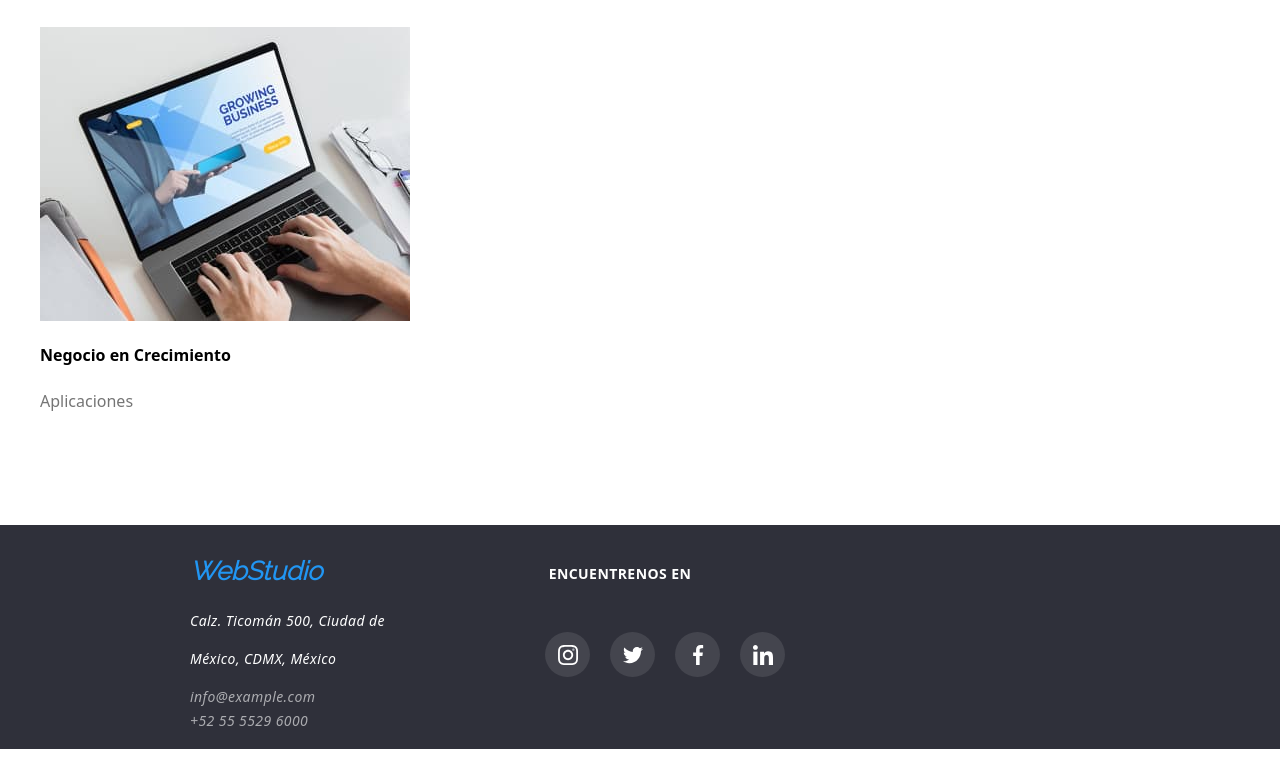
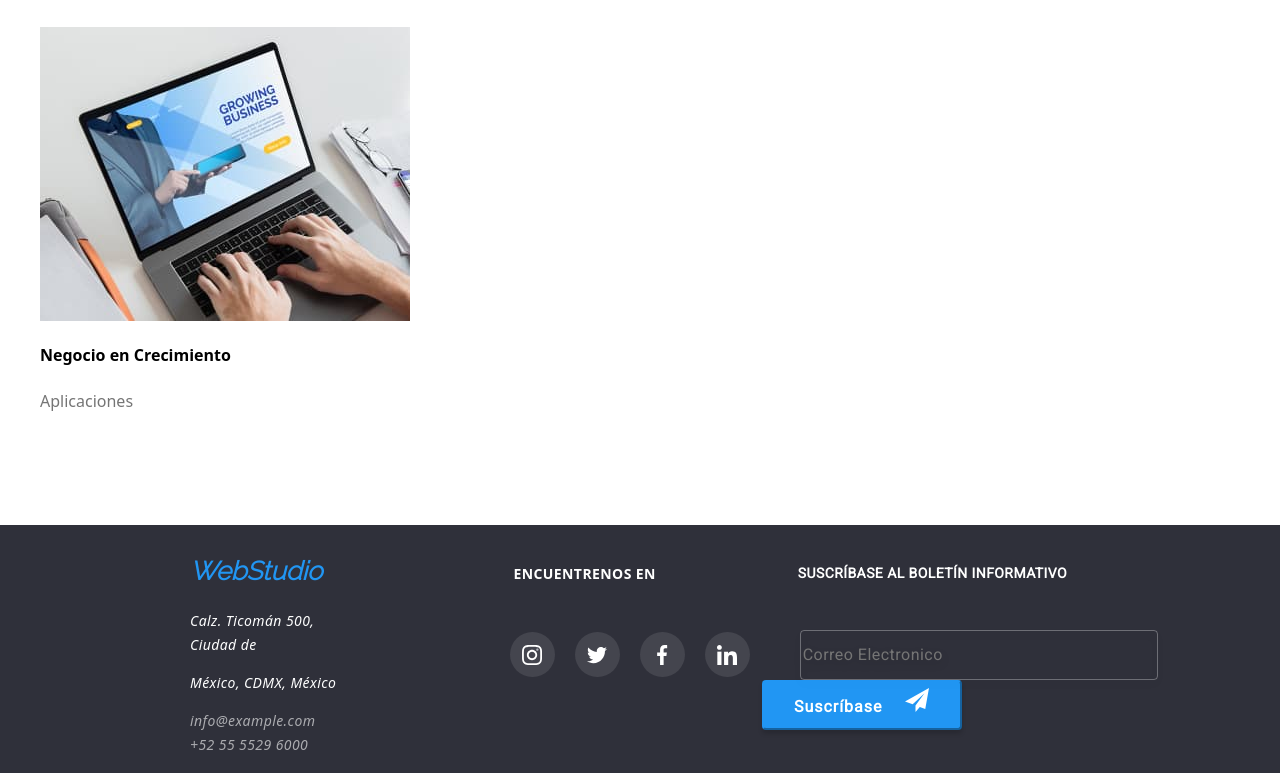
Before and after one commit to ING-JORGE2022/goit-markup-hw-06, a plain HTML site: page portfolio.html in a window 1280 px wide. Shown: the part 1984-2757 px from the top of the page. Before the commit the page ends 2733 px from the top, so only its background shows below. Drawn offline with Linux system fonts and the light colour scheme; files whose address does not match are found by name.

Commit message:
repository-2 modulo6

```diff
--- a/portfolio.html
+++ b/portfolio.html
@@ -266,7 +266,16 @@
             </li>
         </ul>
         </div>
-
+    </div>
+    <div class="container-footer-sub">
+    <p class="title-footer-sub">SUSCRÍBASE al boletín informativo </p>
+      <input class="input-sub" type="email" name="email" placeholder="Correo Electronico">
+      <button class="button-sub">Suscríbase
+        <svg class="icon-sub" width="24" height="24" viewBox="0 0 24 24" fill="none" xmlns="http://www.w3.org/2000/svg">
+            <path d="M24 0L0 13.5L7.66994 16.3407L19.5 5.25002L10.5017 17.3896L10.509 17.3923L10.5 17.3896V24.0001L14.8013 18.982L20.2501 21.0001L24 0Z" fill="white"/>
+            </svg>
+        </button>
+    </div>
 
 
 </footer>
```
